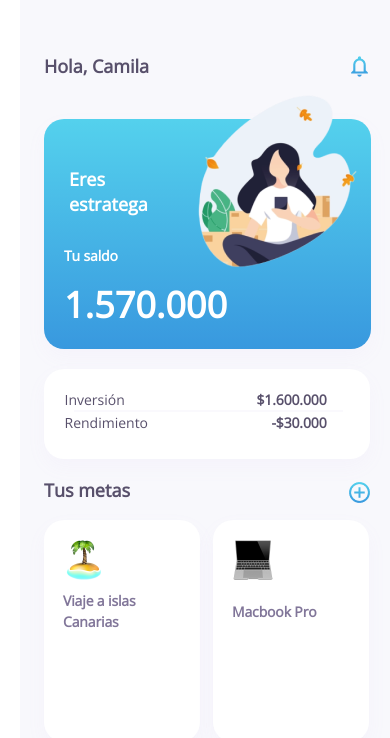
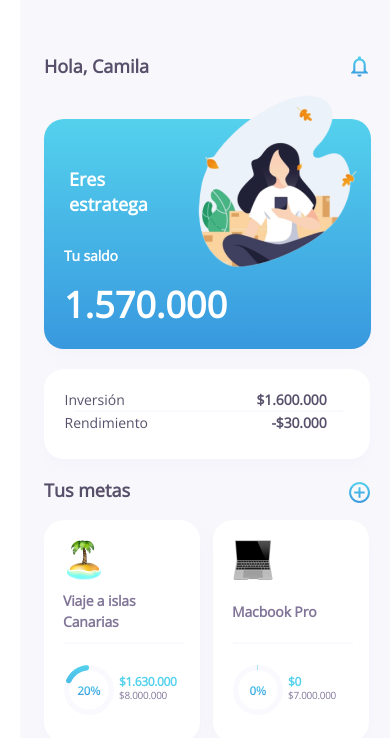
Before and after one commit to StevenEsmar/investment-app-front, a React (Create React App) app: page / in a window 390 px wide. Shown: the top 738 px of the page. Built offline with nearby package versions, Linux system fonts and the light colour scheme.

Commit message:
add briefcase

```diff
--- a/src/App.css
+++ b/src/App.css
@@ -588,6 +588,7 @@
       height: 42px;
       left: 20px;
       padding-top: 20px;
+      padding-bottom: 10px;
 
       /* Normal 2 */
 
@@ -614,4 +615,88 @@
       margin: 0px 10px;
 
     }
+    .lineVector{
+
+      position: static;
+      width: 118px;
+      height: 0px;
+      left: 20px;
+      top: 122px;
+
+      /* Background */
+
+      border: 1px solid #FAF9FD;
+
+      /* Inside Auto Layout */
+
+      flex: none;
+      order: 2;
+      margin: 0px 10px;
+
+    }
+
+    .frameData{
+      position: static;
+      width: 118px;
+      height: 50px;
+      left: 20px;
+      top: 132px;
+
+
+      /* Inside Auto Layout */
+
+      flex: none;
+      order: 3;
+      align-self: center;
+      margin: 0px 10px;
+    }
+    .dataGoals{
+      position: absolute;
+      width: 63px;
+      height: 16px;
+      left: 75px;
+      top: 142px;
+      color: #54D1ED;
+      /* Caption 2 */
+
+      font-family: Open Sans;
+      font-style: normal;
+      font-weight: 600;
+      font-size: 12px;
+      line-height: 16px;
+      letter-spacing: -0.03em;
+
+    }
+
+    .dataGoals2{
+      position: absolute;
+      width: 63px;
+      height: 14px;
+      left: 75px;
+      top: 158px;
+
+      /* Menu 1 */
+
+      font-family: Open Sans;
+      font-style: normal;
+      font-weight: normal;
+      font-size: 10px;
+      line-height: 14px;
+      /* identical to box height */
+
+      letter-spacing: -0.03em;
+
+      /* 50% */
+
+      color: #817699;
+    }
+
+    .donutIcon{
+      position: absolute;
+      width: 50px;
+      height: 50px;
+      left: 20px;
+      top: 145px;
+
+    }
 }
--- a/src/App.js
+++ b/src/App.js
@@ -2,6 +2,8 @@ import React from 'react';
 import './App.css';
 import iconNotify from '../src/assets/notify.png';
 import iconCircle from '../src/assets/circle.png';
+import donut from '../src/assets/s_donut.png';
+import donut2 from '../src/assets/s_donut2.png';
 
 
 function App() {
@@ -51,12 +53,27 @@ function App() {
               <div className="imgIsland"/>
             </div>
             <p className="textGoal1">Viaje a islas Canarias</p>
+            <div className="lineVector"></div>
+            <div className="frameData">
+                <p className="dataGoals">$1.630.000</p>
+                <p className="dataGoals2">$8.000.000</p>
+                <img src={donut} className="donutIcon"></img>
+
+            </div>
         </div>
         <div className="goals2">
             <div className="framePc">
               <div className="imgPc"/>
             </div>
             <p className="textGoal2">Macbook Pro</p>
+            <div className="lineVector"></div>
+            <div className="frameData">
+                <p className="dataGoals">$0</p>
+                <p className="dataGoals2">$7.000.000</p>
+                <img src={donut2} className="donutIcon"></img>
+
+
+            </div>
         </div>
 
     </div>
```
Also changed, not shown: src/assets/s_donut.png (added), src/assets/s_donut2.png (added).
